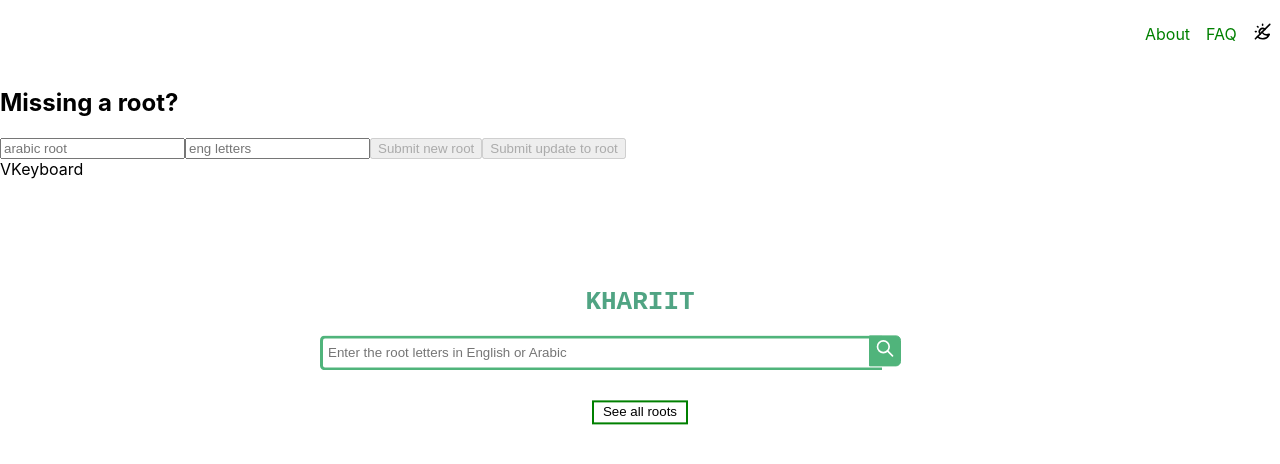
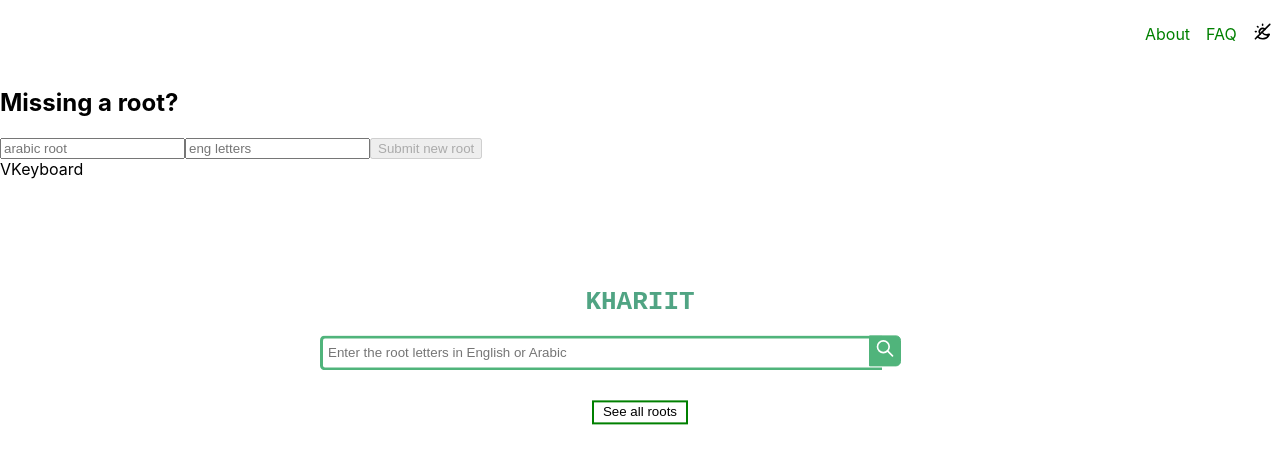
Before and after one commit to NedlawA/khariit-frontend, a React (Create React App) app: page / in a window 1280 px wide. Shown: the top 464 px of the page. Built offline with nearby package versions, Linux system fonts and the light colour scheme.

Commit message:
remove update button from AddUpdateForm

```diff
--- a/src/components/AddUpdateForm/AddUpdateForm.jsx
+++ b/src/components/AddUpdateForm/AddUpdateForm.jsx
@@ -29,7 +29,6 @@
         <input id="letters" name="letters" onChange={handleChange}  value={formData.letters} type="text" placeholder="arabic root" />
         <input id="engLetters" name="engLetters" onChange={handleChange} value={formData.engLetters} type="text" placeholder="eng letters" />
         <input disabled={formData.letters.length === 0 || formData.engLetters.length === 0}type="submit" value="Submit new root" />
-        <input disabled={formData.letters.length === 0 && formData.engLetters.length === 0}type="submit" value="Submit update to root" />
       </form>
       <VKeyboard />
     </div>
--- a/src/components/RootDisplay/RootDisplay.jsx
+++ b/src/components/RootDisplay/RootDisplay.jsx
@@ -15,7 +15,6 @@
         <section>
             <button onClick={() => props.onDelete(props.wordId)}>Delete</button>
         </section>
-
     </div>
   )
 }
```
